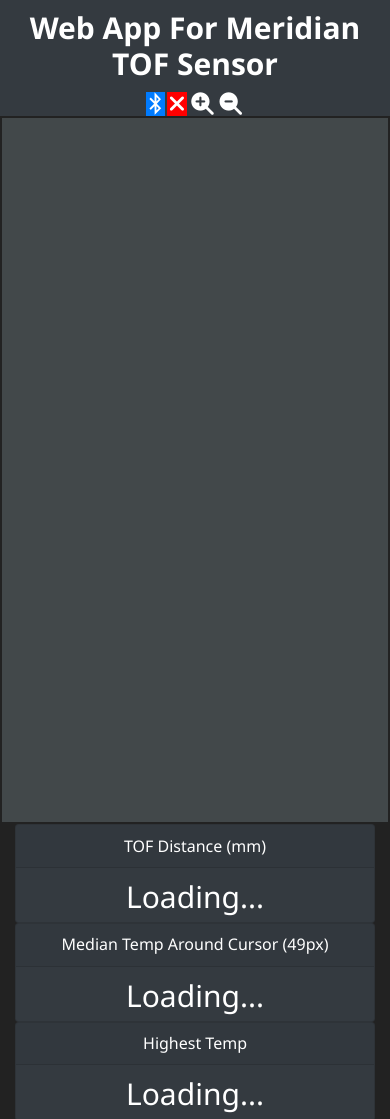
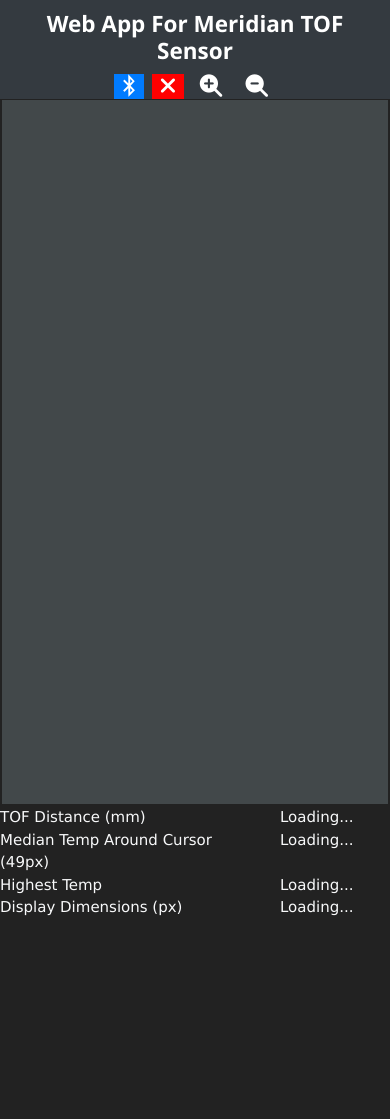
Before and after one commit to JBlakd/html-ble-meridian-tof-mobile, a plain HTML site: page index.html in a window 390 px wide. Shown: the top 1119 px of the page. Drawn offline with nearby package versions, Linux system fonts and the light colour scheme.

Commit message:
Made mobile UI optimisations

```diff
--- a/index.html
+++ b/index.html
@@ -13,28 +13,6 @@
 </head>
 
 <body>
-  <!-- <div class="header">Web App For Meridian TOF Sensor
-    <div id="connect" class="button" style="background-color: #007bff;">
-      <button onclick="connect()">
-        <i class="fa fa-bluetooth-b" aria-hidden="true"></i>
-      </button>
-    </div>
-    <div class="button" style="background-color: red;">
-      <button onclick="disconnect()">
-        <i class="fa fa-times" aria-hidden="true"></i>
-      </button>
-    </div>
-    <div class="button" style="background-color: #42484a;">
-      <button onclick="scaleUp()">
-        <i class="fa fa-search-plus" aria-hidden="true"></i>
-      </button>
-    </div>
-    <div class="button" style="background-color: #42484a;">
-      <button onclick="scaleDown()">
-        <i class="fa fa-search-minus" aria-hidden="true"></i>
-      </button>
-    </div>
-  </div> -->
   <div class="container-fluid custom-title-container-class">
     <div class="row">
       <div class="col-lg-12 bg-dark text-white">
@@ -66,7 +44,50 @@
     <canvas id="distributionScale" width="100" height="75"></canvas>
   </div>
 
-  <div class="row custom-row-class">
+  <div class="row text-light">
+    <div class="col-8">
+      TOF Distance (mm)
+    </div>
+    <div class="col">
+      <div id="tofValue">
+        Loading...
+      </div>
+    </div>
+  </div>
+
+  <div class="row text-light">
+    <div class="col-8">
+      Median Temp Around Cursor (49px)
+    </div>
+    <div class="col">
+      <div id="meanTempValue">
+        Loading...
+      </div>
+    </div>
+  </div>
+
+  <div class="row text-light">
+    <div class="col-8">
+      Highest Temp
+    </div>
+    <div class="col">
+      <div id="highestTempValue">
+        Loading...
+      </div>
+    </div>
+  </div>
+
+  <div class="row text-light">
+    <div class="col-8">
+      Display Dimensions (px)
+    </div>
+    <div class="col">
+      <div id="imgDimValue">
+        Loading...
+      </div>
+    </div>
+  </div>
+  <!-- <div class="row custom-row-class">
 
     <div class="col-lg-3">
       <div class="card bg-dark text-white custom-card-class">
@@ -104,7 +125,7 @@
       </div>
     </div>
 
-  </div>
+  </div> -->
 
   <script src="index.js" charset="utf-8"></script>
 </body>
--- a/style.css
+++ b/style.css
@@ -70,6 +70,7 @@ div.inputfield {
 
 .title-header {
   font-weight: bold;
+  font-size: 1.5rem;
 }
 
 button {
@@ -167,8 +168,8 @@ input.input {
 
 #connect-button {
   background-color: #007bff;
-  padding-left: 0.6%;
-  padding-right: 0.6%;
+  /* padding-left: 0.6%;
+  padding-right: 0.6%; */
 }
 
 #disconnect-button {
@@ -176,11 +177,11 @@ input.input {
 }
 
 .button {
-  margin-left: 0.25%;
-  margin-right: 0.25%;
-  padding: 0.25%;
-  padding-left: 0.5%;
-  padding-right: 0.5%;
+  margin-left: 1%;
+  margin-right: 1%;
+  /* padding: 0.25%; */
+  padding-left: 2%;
+  padding-right: 2%;
   /* height: 1%;
   width: 1.75%; */
 }
```
